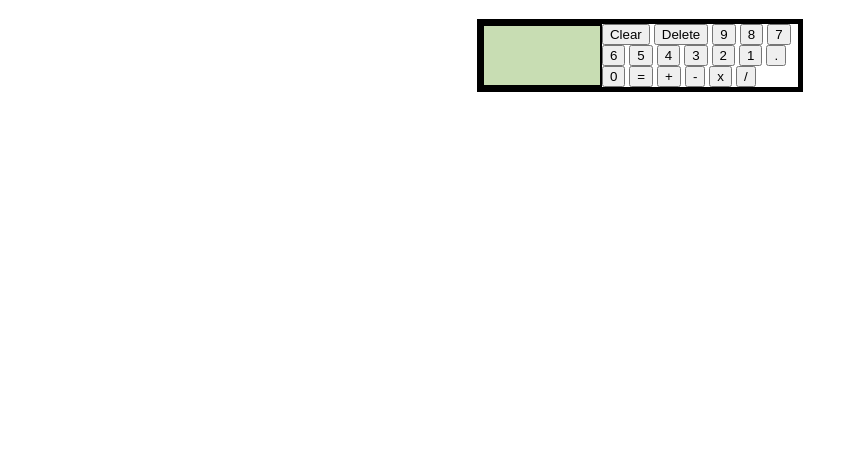
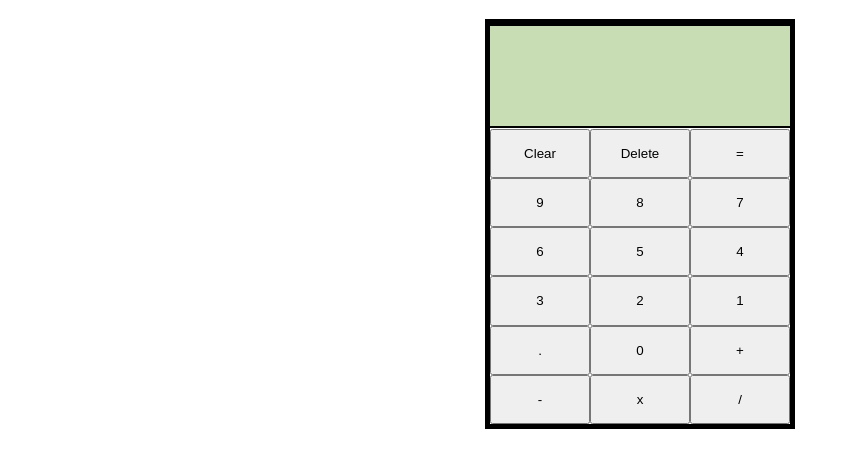
Before and after one commit to ismaelvale/Calculator, a plain HTML site: page Calculator.html in a window 1280 px wide. Shown: the part 61-528 px from the top of the page, without its empty margins (0-857 px from the left). Drawn offline with Linux system fonts and the light colour scheme.

Commit message:
Edited CSS layout to be more Calculator like.

```diff
--- a/Calculator.css
+++ b/Calculator.css
@@ -1,13 +1,25 @@
 #container {
     display: flex;
     flex: row;
+    justify-content: space-around;
     border: 5px solid black;
     margin: auto;
-    width: 25%;
-    height: 50%;
+    width: 300px;
+    height: 400px;
+    position:relative;
 }
 #interface {
     background-color: rgba(145, 188, 105,.5);
     border: 2px solid black;
     width: 100%;
+    height: 100px;
+    align-self:flex-start;
+    position: absolute;
 }
+
+#buttons {
+    display:grid;
+     grid-template-columns: repeat(3, 100px);
+    margin-top: 35%;
+
+}
--- a/Calculator.html
+++ b/Calculator.html
@@ -15,6 +15,7 @@
         <div id="buttons">
             <button id="clear">Clear</button>
             <button id="delete">Delete</button>
+            <button id="equals">=</button>
             <button id="9">9</button>
             <button id="8">8</button>
             <button id="7">7</button>
@@ -26,7 +27,6 @@
             <button id="1">1</button>
             <button id="decimal">.</button>
             <button id="0">0</button>
-            <button id="equals">=</button>
             <button id="add">+</button>
             <button id="subtract">-</button>
             <button id="multiply">x</button>
```
